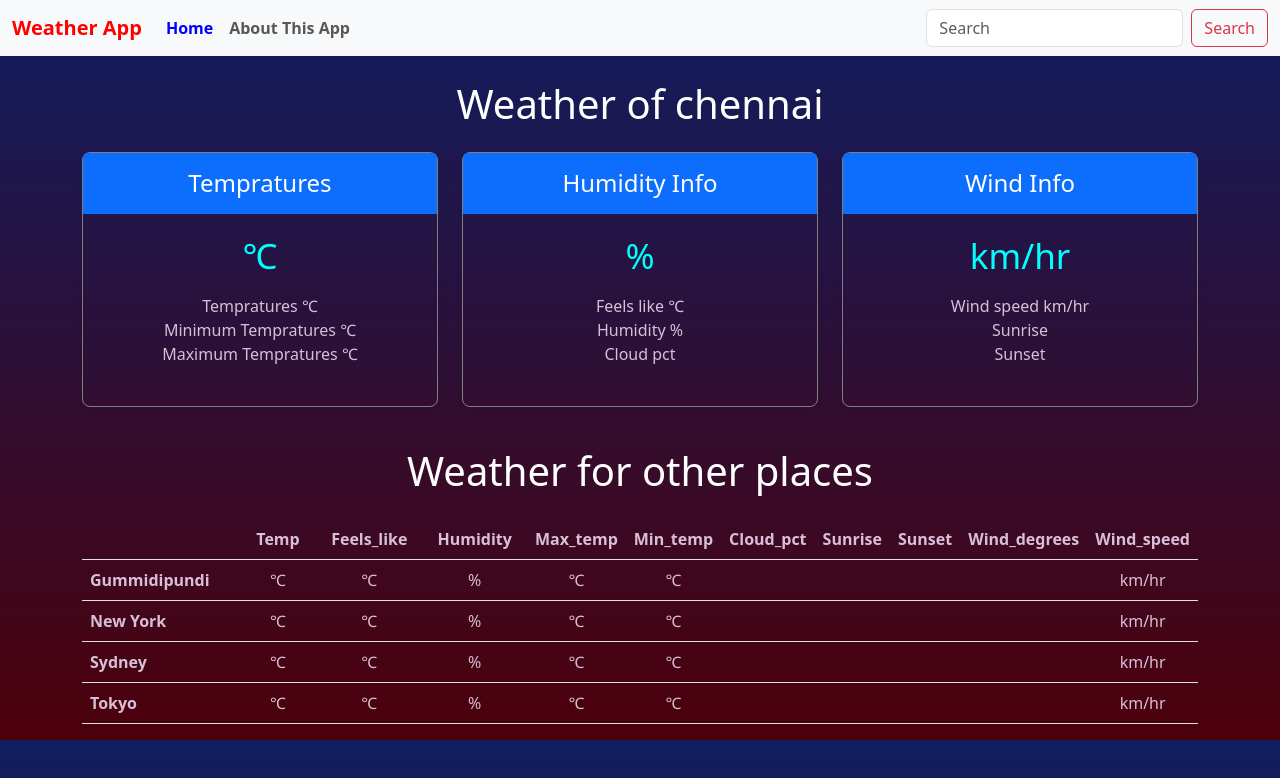
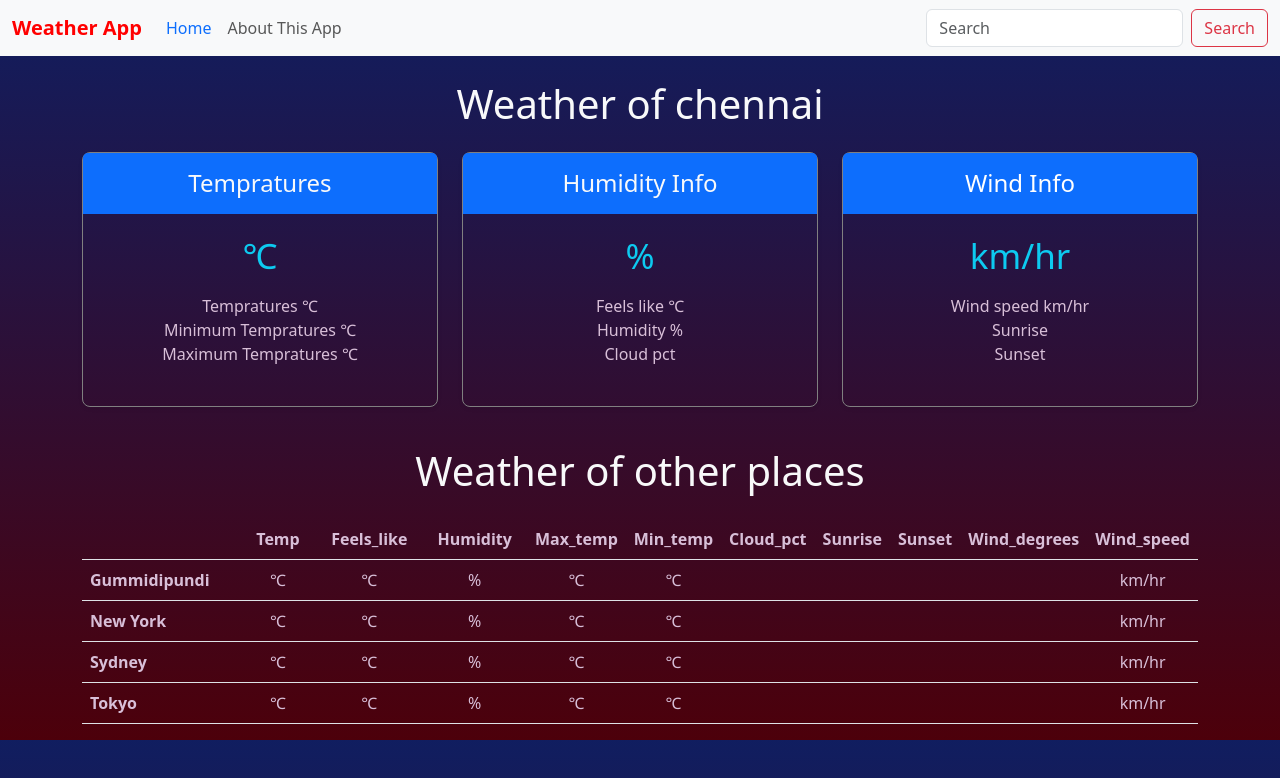
Before and after one commit to Sujeet-d/Weather-App, a plain HTML site: page weather.html in a window 1280 px wide. Drawn offline with nearby package versions, Linux system fonts and the light colour scheme; no server answers.

Commit message:
add commit

```diff
--- a/weather.html
+++ b/weather.html
@@ -8,45 +8,14 @@
   <link href="https://cdn.jsdelivr.net/npm/bootstrap@5.3.2/dist/css/bootstrap.min.css" rel="stylesheet"
     integrity="sha384-T3c6CoIi6uLrA9TneNEoa7RxnatzjcDSCmG1MXxSR1GAsXEV/Dwwykc2MPK8M2HN" crossorigin="anonymous">
   <style>
-    .bg-body-tertiary {
-      background-color: red;
-    }
-
-    .container-fluid {
-      color: whitesmoke;
-    }
-
-    .my-4 {
-      color: white;
-    }
-
-    .display-6 {
-      color: white;
-    }
-
     .card {
       background: transparent;
       color: thistle;
       border: 1px solid gray;
     }
 
-    .text-body-secondary {
-      --bs-secondary-color: cyan;
-    }
-
     body {
-      background: hsla(352, 100%, 15%, 1);
-
-      background: linear-gradient(90deg, hsla(352, 100%, 15%, 1) 0%, hsla(230, 71%, 22%, 1) 100%);
-
-      background: -moz-linear-gradient(90deg, hsla(352, 100%, 15%, 1) 0%, hsla(230, 71%, 22%, 1) 100%);
-
-      background: -webkit-linear-gradient(90deg, hsla(352, 100%, 15%, 1) 0%, hsla(230, 71%, 22%, 1) 100%);
-    }
-
-    .py-3 {
-      background-color: #0D6EFD;
-      color: white;
+      background: linear-gradient(0deg, hsla(352, 100%, 15%, 1) 0%, hsla(230, 71%, 22%, 1) 100%);
     }
 
     .navbar-brand {
@@ -54,14 +23,9 @@
       font-weight: bold;
     }
 
-    .nav-link {
+    /* .nav-link {
       font-weight: bold;
-    }
-
-    .navbar-nav .nav-link.active,
-    .navbar-nav .nav-link.show {
-      color: blue;
-    }
+    } */
 
     .btn-outline-success {
       border-radius: 10px;
@@ -81,7 +45,7 @@
       <div class="collapse navbar-collapse" id="navbarSupportedContent">
         <ul class="navbar-nav me-auto mb-2 mb-lg-0">
           <li class="nav-item">
-            <a class="nav-link active" aria-current="page" href="#">Home</a>
+            <a class="nav-link active text-primary" aria-current="page" href="#">Home</a>
           </li>
           <li class="nav-item">
             <a class="nav-link" target="_blank" href="about.html">About This App</a>
@@ -96,17 +60,17 @@
   </nav>
 
   <div class="container">
-    <h1 class="my-4 text-center col-white">Weather of <span id="cityName"></span></h1>
+    <h1 class="my-4 text-center col-white text-light">Weather of <span id="cityName"></span></h1>
     <main>
       <div class="row row-cols-1 row-cols-md-3 mb-3 text-center">
         <div class="col">
           <div class="card mb-4 rounded-3 shadow-sm" style="--bs-card-border-color: none;">
-            <div class="card-header py-3">
-              <h4 class="my-0 fw-normal">Tempratures</h4>
+            <div class="card-header py-3 bg-primary">
+              <h4 class="my-0 fw-normal text-light">Tempratures</h4>
             </div>
             <div class="card-body">
               <h1 class="card-title pricing-card-title"><span id="temp2"></span><small
-                  class="text-body-secondary fw-light"> &#8451</small></h1>
+                  class="text-info fw-light text-info"> &#8451</small></h1>
               <ul class="list-unstyled mt-3 mb-4">
                 <li>Tempratures <span id="temp"></span>&#8451</li>
                 <li>Minimum Tempratures <span id="min_temp"></span>&#8451</li>
@@ -118,12 +82,12 @@
         </div>
         <div class="col">
           <div class="card mb-4 rounded-3 shadow-sm" style="--bs-card-border-color: none;">
-            <div class="card-header py-3">
-              <h4 class="my-0 fw-normal">Humidity Info</h4>
+            <div class="card-header py-3 bg-primary">
+              <h4 class="my-0 fw-normal text-light">Humidity Info</h4>
             </div>
             <div class="card-body">
               <h1 class="card-title pricing-card-title"><span id="humidity2"></span><small
-                  class="text-body-secondary fw-light"> %</small></h1>
+                  class="text-info fw-light"> %</small></h1>
               <ul class="list-unstyled mt-3 mb-4">
                 <li>Feels like <span id="feels_like"></span>&#8451</li>
                 <li>Humidity <span id="humidity"></span>%</li>
@@ -140,7 +104,7 @@
             </div>
             <div class="card-body">
               <h1 class="card-title pricing-card-title"><span id="wind_speed2"></span><small
-                  class="text-body-secondary fw-light"> km/hr</small></h1>
+                  class="text-info fw-light"> km/hr</small></h1>
               <ul class="list-unstyled mt-3 mb-4">
                 <li>Wind speed <span id="wind_speed"></span>km/hr</li>
                 <!-- <li>Wind degree <span id="wind_degrees"></span></li> -->
@@ -153,7 +117,7 @@
         </div>
       </div>
 
-      <h2 class="display-6 text-center mb-4">Weather for other places</h2>
+      <h2 class="display-6 text-center mb-4 text-light">Weather of other places</h2>
 
       <div class="table-responsive" style="--bs-body-bg: transparent;">
         <table class="table text-center" style="
@@ -179,7 +143,7 @@
               <!-- <td><span id="cloud_pct"></span></td> -->
               <td><span id="temp5"></span> &#8451</td>
               <td><span id="feels_like5"></span> &#8451</td>
-              <td><span id="humidity5"></span>%</td>
+              <td><span id="humidity5"></span> %</td>
               <td><span id="max_temp5"></span> &#8451</td>
               <td><span id="min_temp5"></span> &#8451</td>
               <td><span id="cloud_pct5"></span></td>
@@ -192,7 +156,7 @@
               <th scope="row" class="text-start">New York</th>
               <td><span id="temp6"></span> &#8451</td>
               <td><span id="feels_like6"></span> &#8451</td>
-              <td><span id="humidity6"></span>%</td>
+              <td><span id="humidity6"></span> %</td>
               <td><span id="max_temp6"></span> &#8451</td>
               <td><span id="min_temp6"></span> &#8451</td>
               <td><span id="cloud_pct6"></span></td>
@@ -208,7 +172,7 @@
               <th scope="row" class="text-start">Sydney</th>
               <td><span id="temp7"></span> &#8451</td>
               <td><span id="feels_like7"></span> &#8451</td>
-              <td><span id="humidity7"></span>%</td>
+              <td><span id="humidity7"></span> %</td>
               <td><span id="max_temp7"></span> &#8451</td>
               <td><span id="min_temp7"></span> &#8451</td>
               <td><span id="cloud_pct7"></span></td>
@@ -221,7 +185,7 @@
               <th scope="row" class="text-start">Tokyo</th>
               <td><span id="temp8"></span> &#8451</td>
               <td><span id="feels_like8"></span> &#8451</td>
-              <td><span id="humidity8"></span>%</td>
+              <td><span id="humidity8"></span> %</td>
               <td><span id="max_temp8"></span> &#8451</td>
               <td><span id="min_temp8"></span> &#8451</td>
               <td><span id="cloud_pct8"></span></td>
```
